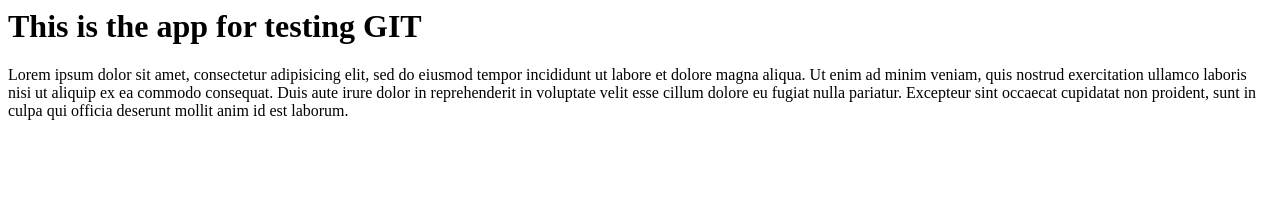
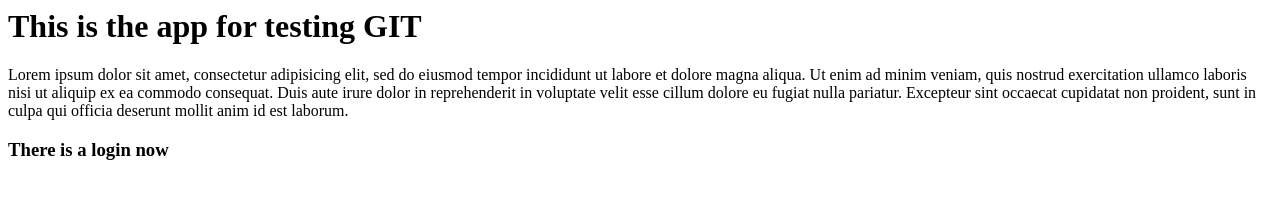
Before and after one commit to guerrerojuan7/firstrepo, a plain HTML site: page index.html in a window 1280 px wide. Drawn offline with Linux system fonts and the light colour scheme.

Commit message:
login form

```diff
--- a/index.html
+++ b/index.html
@@ -10,5 +10,6 @@ quis nostrud exercitation ullamco laboris nisi ut aliquip ex ea commodo
 consequat. Duis aute irure dolor in reprehenderit in voluptate velit esse
 cillum dolore eu fugiat nulla pariatur. Excepteur sint occaecat cupidatat non
 proident, sunt in culpa qui officia deserunt mollit anim id est laborum.
+<h3>There is a login now</h3>
 </body>
 </html>
```
Also changed, not shown: login.html (added, +3 -0 lines), dir 2/app2.js (added), log.txt (added).
